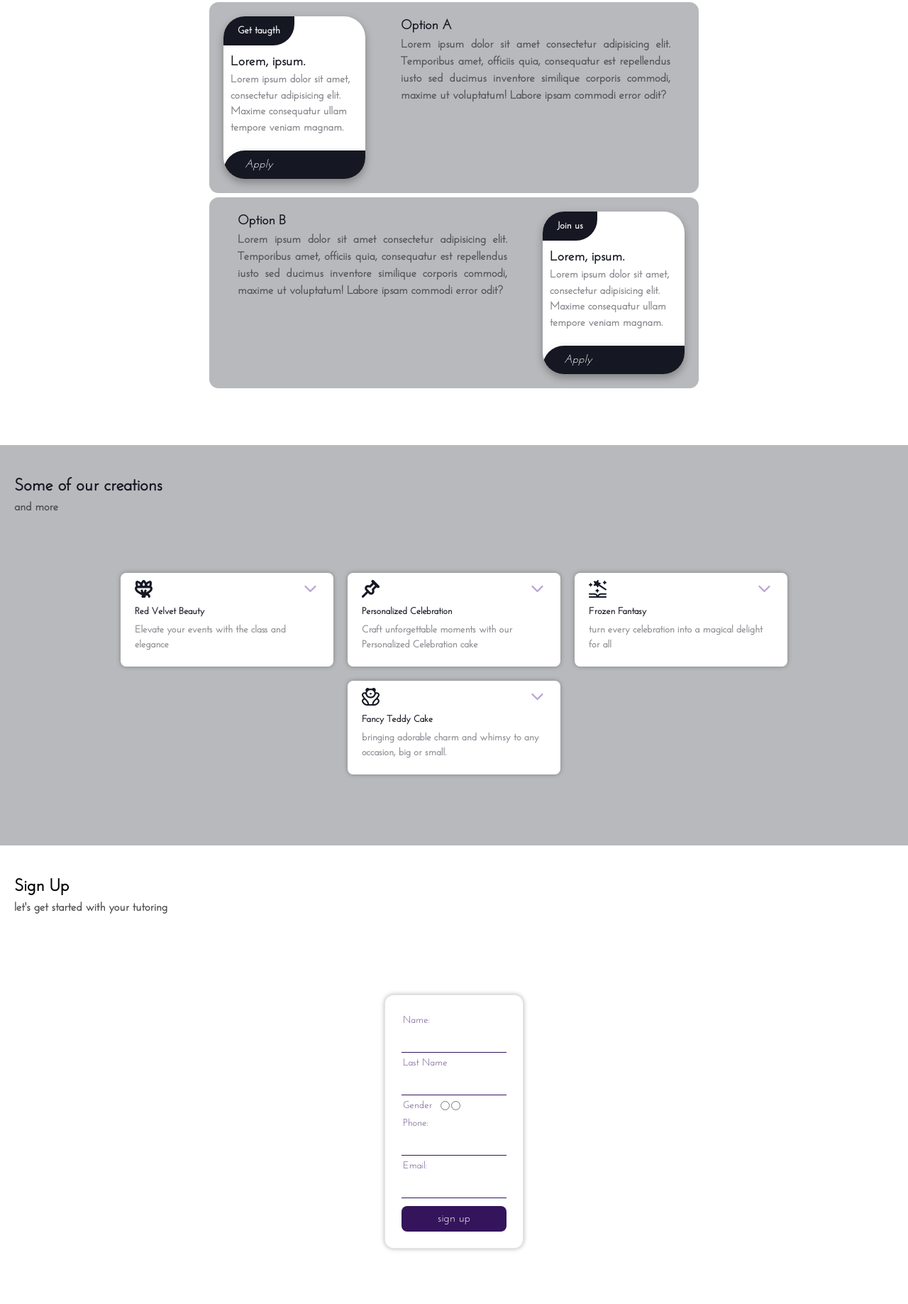
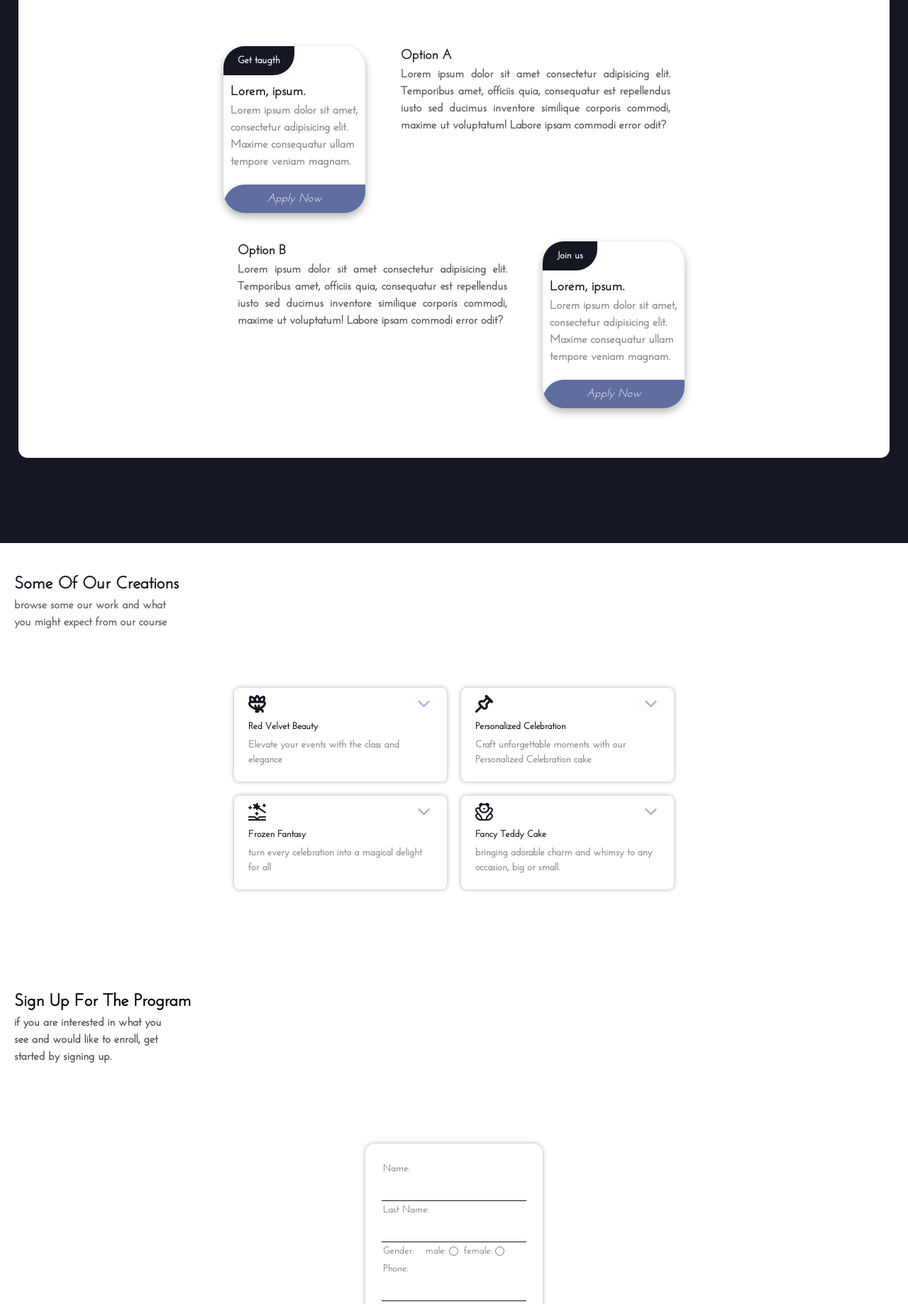
Before and after one commit to ljlinen/bakingtutoring, a plain HTML site: page frontend/index.html in a window 1280 px wide. Shown: the part 963-2800 px from the top of the page at 71% size. Drawn offline with nearby package versions, Linux system fonts and the light colour scheme.

```diff
--- a/frontend/index.html
+++ b/frontend/index.html
@@ -40,7 +40,7 @@
       <div class="header-div">
         <div class="nav">
           <div>
-            <p style="font-family: 'font-3';letter-spacing: 2px;">MasterChef</p>
+            <p style="font-family: 'font-3';letter-spacing: 2px; margin-left: 40px;">MasterChef</p>
           </div>
 
           <div class="nav-items-wrap">
@@ -76,7 +76,7 @@
 
         <div class="text-banner">
             <h2>Become a Baking Pro</h2>
-            <p style="font-style: italic; color: rgb(178, 139, 214);">taught by -</p>
+            <p style="font-style: italic; color: #aaff28; opacity: 1;">taught by -</p>
             <h1>A Master Chef</h1>
             <p class="h5">
               Do You Have Love For Baking But Lack The Skill? Learn the art of baking and cake making from a master chef.
@@ -89,33 +89,32 @@
 
 
   <div class="price-section">
+    <div class="cards">
       <div class="title-sec data-animate-on-scroll">
         <h2>What will you learn?</h2>
-      <p class="opacity-70">optional choices:</p>
+        <p class="opacity-70">
+          we offer multiple paths to choose from. below are the available options in our program
+        </p>
       </div>
       <div class="card-wrap">
         <div class="card-bottom card-top">
           <div class="grade">
             <p>Get taugth</p>
           </div>
-
           <div class="desc">
             <h3>Lorem, ipsum.</h3>
             <p>Lorem ipsum dolor sit amet, consectetur adipisicing elit. Maxime consequatur ullam tempore veniam magnam.</p>
           </div>
-
           <div class="btn-div">
-          <input class="btn-call hover-effect" type="button" value="apply" href="#"/>
+            <input class="btn-call hover-effect" type="button" value="apply now" href="#"/>
           </div>
         </div>
-
         <div class="pricing">
           <h3>Option A</h3>
           <p>Lorem ipsum dolor sit amet consectetur adipisicing elit. Temporibus amet, officiis quia, consequatur est repellendus iusto sed ducimus inventore similique corporis commodi, maxime ut voluptatum! Labore ipsam commodi error odit?</p>
         </div>
       </div>
-
-    <div class="card-wrap card-wrap-two">
+      <div class="card-wrap card-wrap-two" style="margin-bottom: 0;">
         <div class="pricing">
           <h3>Option B</h3>
           <p>Lorem ipsum dolor sit amet consectetur adipisicing elit. Temporibus amet, officiis quia, consequatur est repellendus iusto sed ducimus inventore similique corporis commodi, maxime ut voluptatum! Labore ipsam commodi error odit?</p>
@@ -130,9 +129,9 @@
             <h3>Lorem, ipsum.</h3>
             <p>Lorem ipsum dolor sit amet, consectetur adipisicing elit. Maxime consequatur ullam tempore veniam magnam.</p>
           </div>
-
           <div class="btn-div">
-          <input class="btn-call hover-effect" type="button" value="apply" href="#"/>
+            <input class="btn-call hover-effect" type="button" value="apply now" href="#"/>
+          </div>
         </div>
       </div>
     </div>
@@ -142,7 +141,9 @@
     <section class="section-services">
       <div class="title-sec data-animate-on-scroll">
         <h2>Some of our creations</h2>
-        <p class="h3 opacity-70">and more</p>
+        <p class="h3 opacity-70">
+          browse some our work and what you might expect from our course
+        </p>
       </div>
 
       <div class="service">
@@ -237,8 +238,10 @@
 
     <section class="form-section">
       <div class="title-sec">
-        <h2>Sign Up</h2>
-        <p class="opacity-70">let's get started with your tutoring</p>
+        <h2>Sign up for the program</h2>
+        <p class="opacity-70">
+          if you are interested in what you see and would like to enroll, get started by signing up.
+        </p>
       </div>
       <div class="form">
         <div class="form-wrapper">
@@ -248,14 +251,20 @@
               <input class="input-text" type="text">
             </div>
             <div class="input-wrapper">
-              <label for="flast-name">last name</label>
+              <label for="flast-name">last name:</label>
               <input class="input-text" type="text">
             </div>
             <div class="radio-label-wrapper">
-              <label>gender</label>
+              <label>gender:</label>
               <div class="radio">
+                <div class="radio-wrap">
+                  <label>male:</label>
                   <input type="radio" id="gmale" name="gender" value="male">
+                </div>
+                <div class="radio-wrap">
+                  <label>female:</label>
                   <input type="radio" id="gfemale" name="gender" value="female">
+                </div>
               </div>
             </div>
 
@@ -269,7 +278,7 @@
               <input class="input-text" type="email">
             </div>
 
-            <input class="hover-effect btn-sign-up" type="button" value="sign up" href="#"/>
+            <input class="hover-effect btn-sign-up" type="submit" value="sign up" href="#"/>
           </form>
         </div>
       </div>
--- a/frontend/src/css/index/media-queries.css
+++ b/frontend/src/css/index/media-queries.css
@@ -38,7 +38,7 @@
       width: 100%;
     }
     .text-banner {
-      padding-left: clamp(20px, 20vw, 200px);
+      padding-left: clamp(20px, 15vw, 200px);
     }
 
     .card-banner {
--- a/frontend/src/css/index/style.css
+++ b/frontend/src/css/index/style.css
@@ -16,11 +16,13 @@
 }
 :root {
   font-size: 62.5%;
-  --clr-light: #ffffff;
+  --clr-light: #fff;
   --clr-btn: #ffffff;
   --clr-logo: #ffffff;
   --unit: 1.618;
+  --clr-accent: #606d9f;
   --clr-dark: rgb(21 24 35);
+  /* --clr-font: 100, 100, 89; */
   --clr-font: 21, 24, 35;
 }
 *, ::after, ::before {
@@ -88,6 +90,7 @@
 body {
     font-size: 1.6rem;
     position: relative;
+    background-color: var(--clr-light);
 }
 
 /*Global Classes*/
@@ -123,8 +126,8 @@
 .footer-content ul li,
 .footer-content-follow-us .desc .icon-desc p {
   opacity: 0.5;
-  color: #fff;
-  font-size: 1.5rem;
+  color: var(--clr-light);
+  font-size: 1.6rem;
 }
 
 .icon {
--- a/frontend/src/css/section/footer.css
+++ b/frontend/src/css/section/footer.css
@@ -5,7 +5,7 @@
   min-height: fit-content;
   display: flex;
   justify-content: space-evenly;
-  background-color: var(--clr-dark);
+  background-color: rgba(var(--clr-font), 1);
   color: white;
   text-align: center;
   padding-inline: 10px;
--- a/frontend/src/css/section/header.css
+++ b/frontend/src/css/section/header.css
@@ -6,9 +6,8 @@
   min-height: 100vh;
   background-size: cover;
   background-position-y: 0%;
-  background-image: linear-gradient(rgb(0 0 0 / 0%), rgba(var(--clr-font), 1)), url(../../asset/visual/img/cardImg2.jpg);
+  background-image: linear-gradient(rgba(21, 24, 35, 0.59), rgba(var(--clr-font), 1)), url(../../asset/visual/img/Baking\ ingredients\ background\ featuring\ baking\,\ cooking\,\ and\ cake.jfif);
   color: var(--clr-light);
-  backdrop-filter: blur(5px);
   transition: all .4s ease-in-out;
 }
 
@@ -28,7 +27,7 @@
 .nav ul li {
   list-style-type: none;
   padding: 2px 0;
-  font-weight: 500;
+  font-weight: 900;
 }
 
 a {
--- a/frontend/src/css/section/services/services.css
+++ b/frontend/src/css/section/services/services.css
@@ -5,7 +5,6 @@
   width: 100%;
   display: flex;
   min-height: fit-content;
-  gap: 6px;
   position: relative;
   flex-direction: column;
   /* background-size: cover;
@@ -13,17 +12,26 @@
   background-image: linear-gradient(rgb(47 44 64), rgba(21, 25, 35, 0.705)), url(/src/img/cardImg5.jpg); */
   justify-content: center;
   align-items: center;
-  background-color: var(--clr-light);
-  padding-block: clamp(15px, 2.5vh, 20px) clamp(50px, 10vh, 150px);
+  color: var(--clr-light);
+  background-color: rgba(var(--clr-font), 1);
+  padding-block: clamp(15px, 2.5vh, 20px) clamp(80px, 15vh, 150px);
   padding-inline: clamp(20px, 2vw, 30px);
   color: rgba(var(--clr-font), 1);
+
+  .cards {
+    display: flex;
+    width: 100%;
+    border-radius: 13px;
+    background-color: var(--clr-light);
+    flex-direction: column;
+    align-items: center;
+    padding-block: 0 clamp(40px, 8vh, 50px);
+  }
 
   .card-wrap {
     display: flex;
     padding: 20px;
     gap: 30px;
-    background-color: rgba(var(--clr-font), .3);
-    border-radius: 13px;
 
     .pricing {
       color: rgba(var(--clr-font), 1);
@@ -55,16 +63,24 @@
   width: 100%;
   padding: 20px;
   margin-bottom: clamp(20px, 5vh, 40px);
+
+  h2 {
+    text-transform: capitalize;
+  }
+
+  p {
+    max-width: 230px;
+  }
 }
 
 
 .section-services {
   width: 100%;
-  background-color: rgba(var(--clr-font), .3);
   color: rgba(var(--clr-font), 1);
   display: flex;
   padding-block: clamp(15px, 2.5vh, 20px) clamp(50px, 10vh, 150px);
   flex-direction: column;
+  align-items: center;
 }
 
 .service {
@@ -73,19 +89,20 @@
   gap: 20px;
   padding: 20px;
   justify-content: center;
+  max-width: 680px;
 }
 
 .card-service {
   position: relative;
   padding: 10px;
-  width: 400px;
   box-shadow: rgba(0, 0, 0, 0.3) 0px 0px 6px;
+  min-width: 300px;
   max-width: 300px;
   border-radius: 8px;
   display: flex;
   flex-direction: column;
   align-items: center;
-  background-color: #fff;
+  background-color: var(--clr-light);
   overflow: hidden;
   transition: transform 1.2s ease-in-out;
 }
@@ -122,7 +139,7 @@
 }
 .card-img p span {
   font-size: 1.6rem;
-  font-family: font-2;
+  font-family: font-1;
   opacity: 1;
 }
 
--- a/frontend/src/css/section/services/services/card.css
+++ b/frontend/src/css/section/services/services/card.css
@@ -34,7 +34,7 @@
   }
 
   .btn-call {
-    background-color: rgba(var(--clr-font), 1);
+    background-color: var(--clr-accent);
     border-radius: 30px 0px 0px;
     font-weight: 500;
     text-transform: capitalize;
@@ -44,7 +44,7 @@
     margin-top: 10px;
     padding: 8px 30px;
     color: #fff;
-    text-align: start;
+    width: 100%;
     width: -webkit-fill-available;
   }
 }
--- a/frontend/src/css/section/signup.css
+++ b/frontend/src/css/section/signup.css
@@ -16,21 +16,20 @@
 
   .form-wrapper {
     display: flex;
-    max-width: fit-content;
     justify-content: center;
     align-items: center;
     backdrop-filter: blur(50px);
-    background-color: #fff;
+    background-color: var(--clr-light);
     border-radius: 13px;
     padding: 20px;
-    border: 1px solid rgb(0 0 0 / 10%);
     box-shadow: rgba(0, 0, 0, 0.3) 0px 0px 6px;
     overflow: hidden;
     transition: 0.2s;
-    color: #34145b;
+    color: rgba(var(--clr-font), 1);
   }
 
   form {
+    min-width: 210px;
     display: flex;
     flex-direction: column;
     padding: 3px;
@@ -46,7 +45,17 @@
 
   .radio {
     display: flex;
+    gap: 4px;
+  }
+  .radio .radio-wrap {
+    padding-left: 2px;
     gap: 2px;
+    display: flex;
+    align-items: center;
+    text-transform: lowercase;
+  }
+  .radio .radio-wrap label {
+    text-transform: lowercase;
   }
   .radio-label-wrapper {
     display: flex;
@@ -57,10 +66,10 @@
     background: transparent;
     border-style: none;
     outline: none;
-    color: #31016f;
+    color: rgba(var(--clr-font), 1);
     padding: 4px;
     transition: 0.4s;
-    border-bottom: #34145b 1px solid;
+    border-bottom: rgba(var(--clr-font), 1) 1px solid;
   }
   .input-text:focus {
     border-style: none;
@@ -70,7 +79,6 @@
 
   .input-wrapper {
     width: 100%;
-    border-bottom: 2px solid #ffffff32;
     display: flex;
     flex-direction: column;
   }
@@ -86,7 +94,7 @@
     align-items: center;
     justify-content: center;
     font-size: 1.6rem;
-    background-color: #34145b;
+    background-color: rgba(var(--clr-font), 1);
     color: #fff;
     font-weight: 500;
   }
```
Also changed, not shown: frontend/src/asset/visual/img/Baking ingredients background featuring baking, cooking, and cake.jfif (added). Lines whose indentation alone changed are shown as unchanged.
